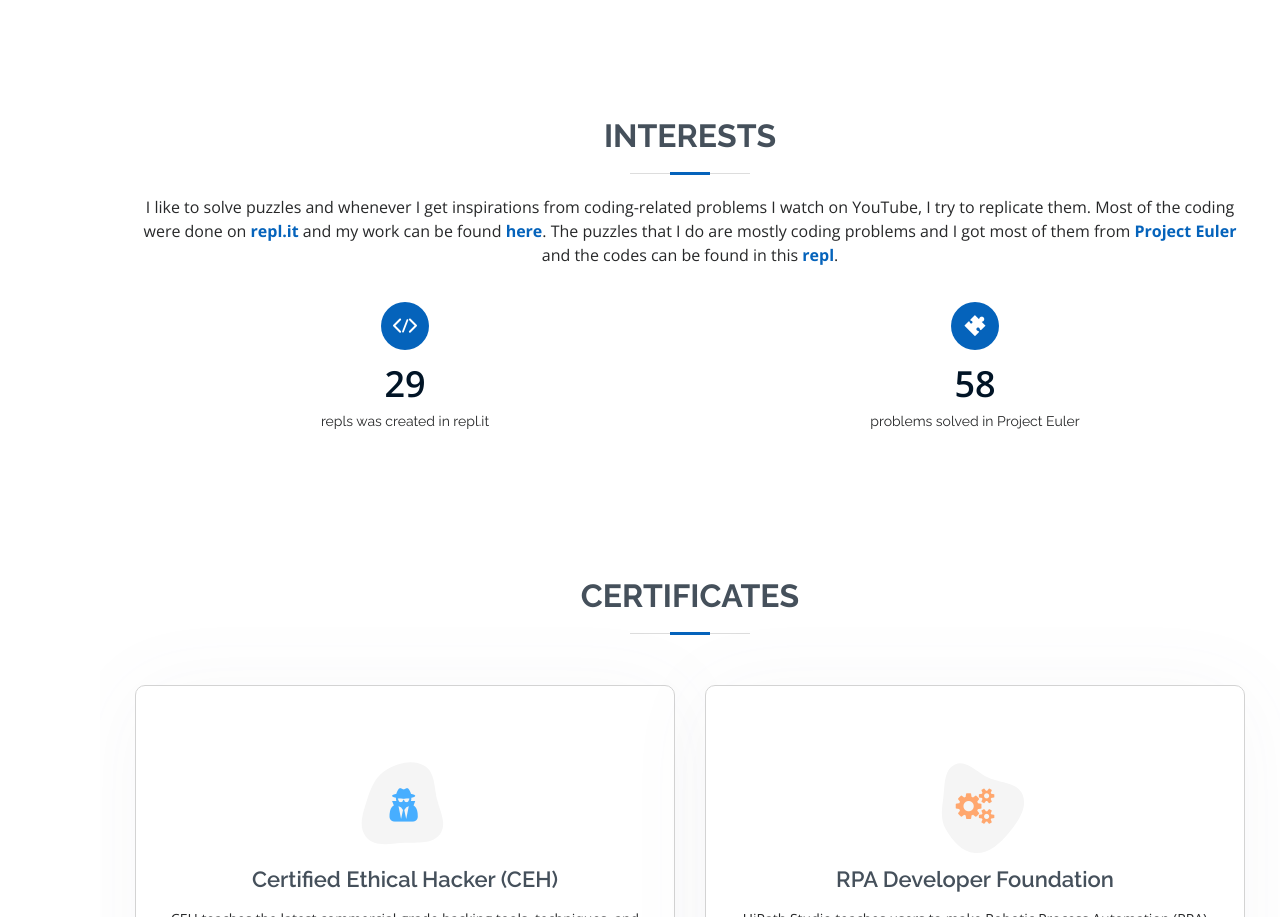
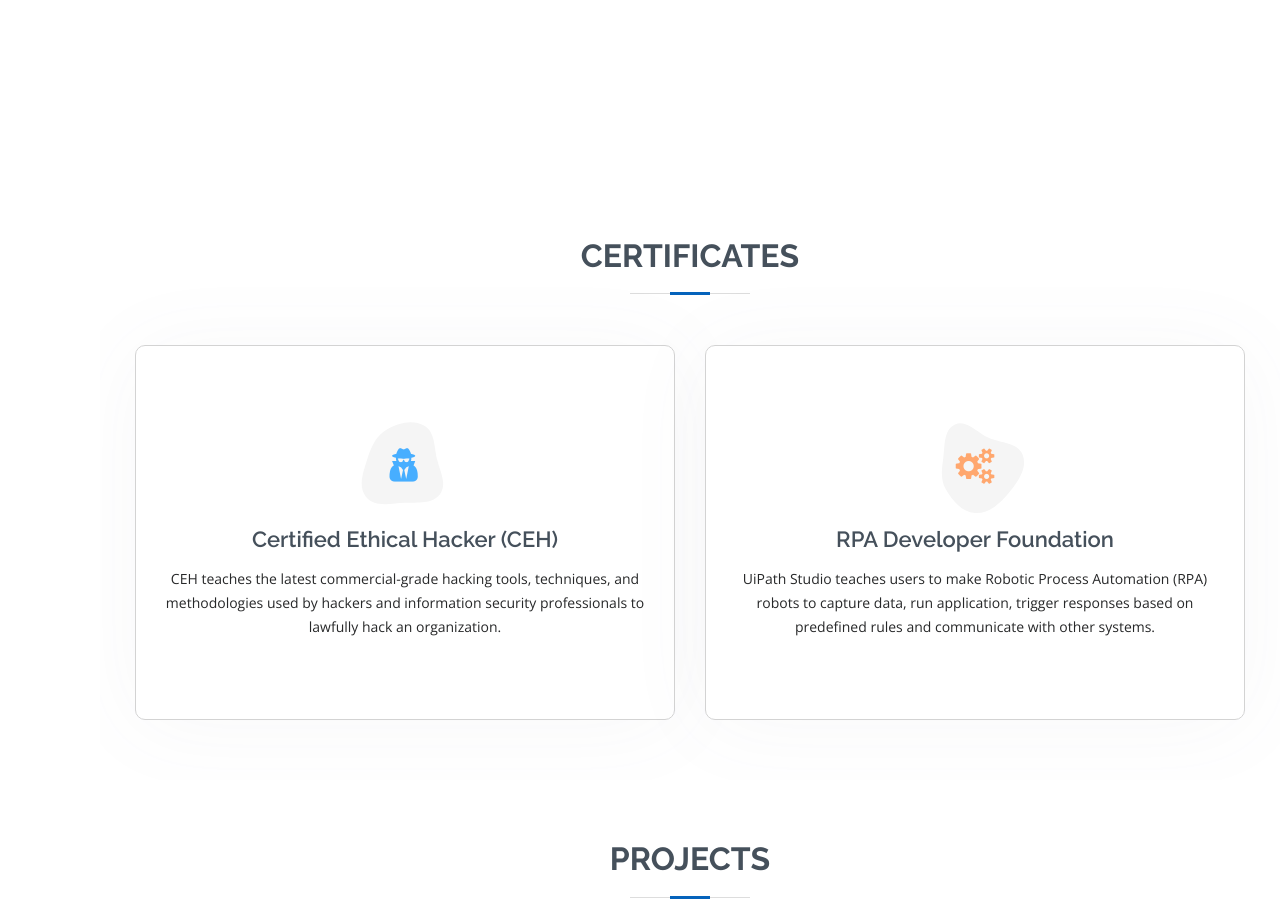
Before and after one commit to Celestares/celestares.github.io, a plain HTML site: page index.html in a window 1280 px wide. Shown: the part 1374-2291 px from the top of the page. Drawn offline with nearby package versions, Linux system fonts and the light colour scheme.

Commit message:
test change
testing website changes

```diff
--- a/index.html
+++ b/index.html
@@ -51,7 +51,7 @@
         <ul>
             <li class="active"><a href="#hero"><i class="bx bx-home"></i> <span>Home</span></a></li>
             <li><a href="#about"><i class="bx bx-user"></i> <span>About Me</span></a></li>
-            <li><a href="#interests"><i class="bx bx-smile"></i> <span>Interests</span></a></li>
+            <li><a href="#apachewarriors"><i class="bx bx-smile"></i> <span>Apache Warriors</span></a></li>
             <li><a href="#certificates"><i class='bx bx-certification'></i> <span>Certificates</span></a></li>
             <li><a href="#projects"><i class='bx bx-code-curly'></i> <span>Projects</span></a></li>
         </ul>
@@ -122,8 +122,12 @@
     </section><!-- End About Section -->
 
 
-    <!-- ======= Interests Section ======= -->
-    <section id="interests" class="facts">
+    <!-- ======= Apache Warriors Section ======= -->
+    <section id="apachewarriors" class="facts">
+
+    </section>
+
+    <!-- <section id="interests" class="facts">
         <div class="container" data-aos="fade-up">
 
             <div class="section-title">
@@ -154,7 +158,7 @@
                 </div>
             </div>
         </div>
-    </section>
+    </section> -->
 
     <!-- ======= Certificates Section ======= -->
     <section id="certificates" class="services">
```
